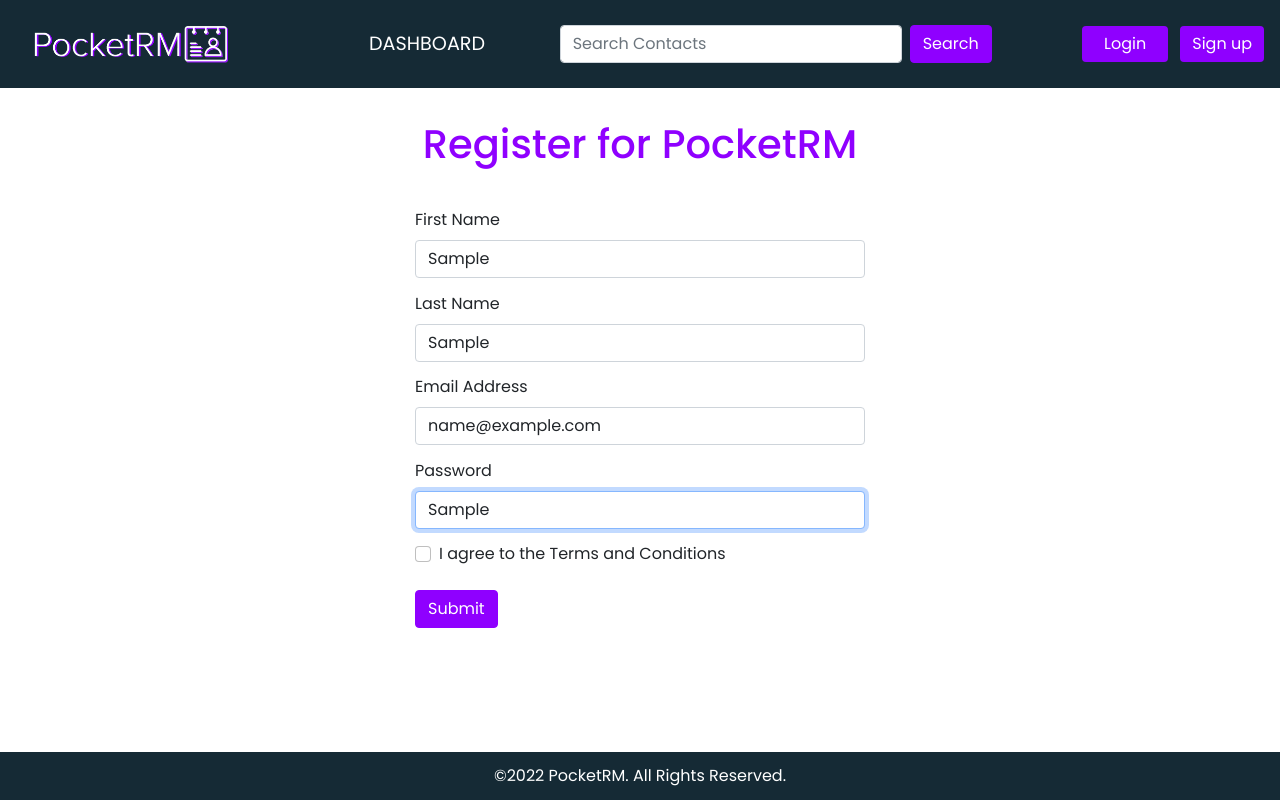
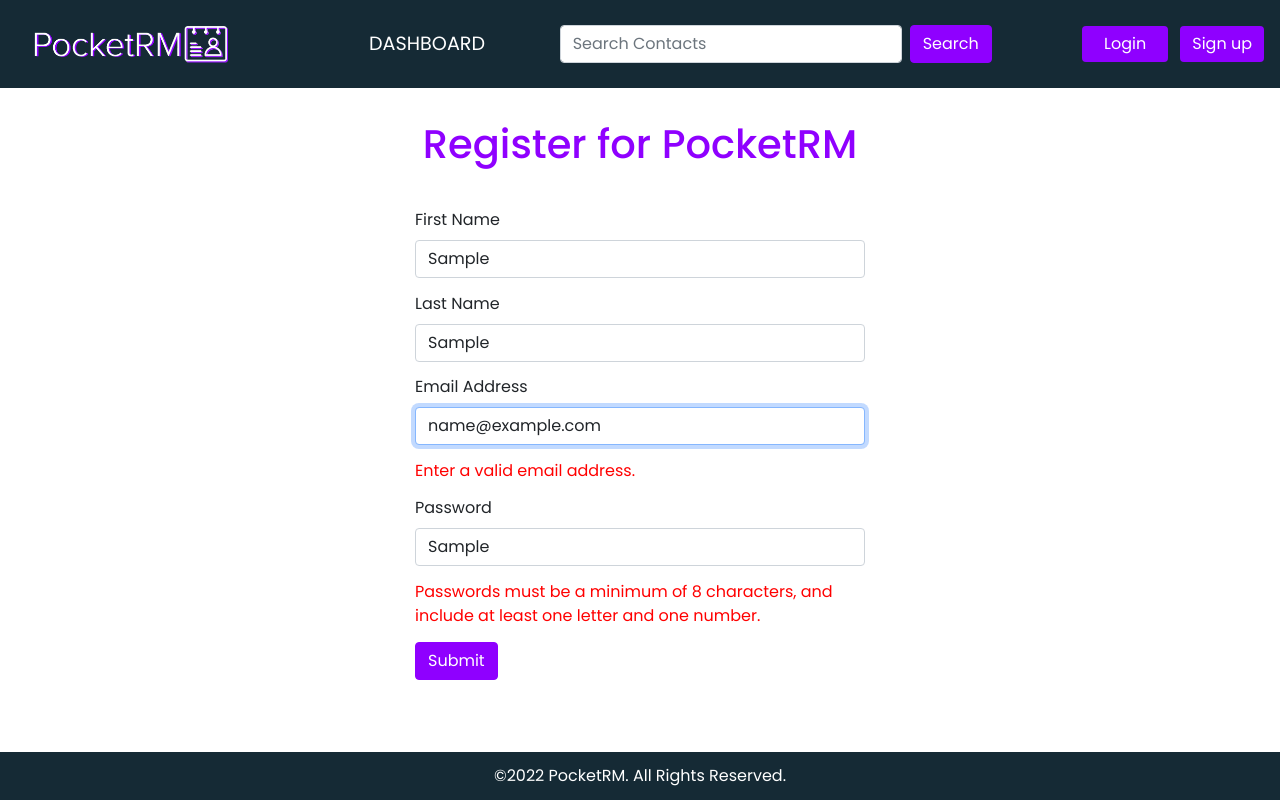
Before and after one commit to lindsayreiner/pocketRM, a React (Create React App) app in the folder client/: page /register in a window 1280 px wide. Both pictures are taken after typing "Sample", "Sample", "name@example.com", "Sample" into the empty fields and a click on the button "Submit". Built offline with nearby package versions, Linux system fonts and the light colour scheme.

Commit message:
Registration page front end completed to include form validation.

```diff
--- a/client/src/components/Register.js
+++ b/client/src/components/Register.js
@@ -3,15 +3,8 @@
 import { useForm, Controller } from "react-hook-form";
 
 
-// eslint-disable-next-line no-useless-escape
-const emailValidation =
-  /^ (([^<>()\[\]\\.,;:\s@"]+(\.[^<>()\[\]\\.,;:\s@"]+)*)|(".+"))@((\[[0-9]{1, 3}\.[0-9]{1, 3}\.[0-9]{1, 3}\.[0-9]{1, 3}\])|(([a-zA-Z\-0-9]+\.)+[a-zA-Z]{2,}))$/;
-
-const passwordValidation =
-  /^(?=.*[A-Za-z])(?=.*\d)(?=.*[@$!%*#?&])[A-Za-z\d@$!%*#?&]{8,}$/;
-
 export default function Register() {
-  const { register, handleSubmit, control, reset, formState: { errors } } = useForm({
+  const { register, handleSubmit, control, formState: { errors } } = useForm({
     defaultValues: {
       firstName: '',
       lastName: '',
@@ -23,9 +16,6 @@
   const onSubmit = (data) => {
     console.log(data);
   };
-
-
-
 
   return (
     <>
@@ -41,53 +31,59 @@
             <Controller
               name="firstName"
               control={control}
-              render={({ field }) => <Form.Control {...field} {...register('firstName', { required: true })} />}
+              render={({ field }) => <Form.Control {...field} {...register('firstName', { required: true, pattern: /^[a-z ,.'-]+$/i })} />}
             />
           </Form.Group>
-          {errors.firstName && (
-            <p style={{ color: "red" }}>Please enter your first name.</p>
+          {(errors.firstName && errors.firstName.type === 'required') && (
+            <p style={{ color: "red", marginBottom: "0.85rem" }}>First name field is required.</p>
+          )}
+          {(errors.firstName && errors.firstName.type === 'pattern') && (
+            <p style={{ color: "red", marginBottom: "0.85rem" }}>Fix first name spelling.</p>
           )}
           <Form.Group>
             <Form.Label>Last Name</Form.Label>
             <Controller
               name="lastName"
               control={control}
-              render={({ field }) => <Form.Control {...field} {...register('lastName', { required: true })} />}
+              render={({ field }) => <Form.Control {...field} {...register('lastName', { required: true, pattern: /^[a-z ,.'-]+$/i })} />}
             />
           </Form.Group>
-          {errors.lastName && (
-            <p style={{ color: "red" }}>Please enter your last name.</p>
+          {(errors.lastName && errors.lastName.type === 'required') && (
+            <p style={{ color: "red", marginBottom: "0.85rem" }}>Last name field is required.</p>
+          )}
+          {(errors.lastName && errors.lastName.type === 'pattern') && (
+            <p style={{ color: "red", marginBottom: "0.85rem" }}>Fix last name spelling.</p>
           )}
           <Form.Group>
             <Form.Label>Email Address</Form.Label>
             <Controller
               name="email"
               control={control}
-              render={({ field }) => <Form.Control {...field} {...register('email', { required: true })} />}
+              // eslint-disable-next-line no-useless-escape
+              render={({ field }) => <Form.Control {...field} {...register('email', { required: true, pattern: /^ (([^<>()\[\]\\.,;:\s@"]+(\.[^<>()\[\]\\.,;:\s@"]+)*)|(".+"))@((\[[0-9]{1, 3}\.[0-9]{1, 3}\.[0-9]{1, 3}\.[0-9]{1, 3}\])|(([a-zA-Z\-0-9]+\.)+[a-zA-Z]{2,}))$/ })} />}
             />
           </Form.Group>
-          {errors.email && <p style={{ color: "red" }}>Invalid email.</p>}
+          {(errors.email && errors.email.type === 'required') && (
+            <p style={{ color: "red", marginBottom: "0.85rem" }}>Email field is required.</p>
+          )}
+          {(errors.email && errors.email.type === 'pattern') && (
+            <p style={{ color: "red", marginBottom: "0.85rem" }}>Enter a valid email address.</p>
+          )}
           <Form.Group>
             <Form.Label>Password</Form.Label>
             <Controller
               name="password"
               control={control}
-              render={({ field }) => <Form.Control {...field} {...register('password', { required: true, minLength: 8 })} />}
+              render={({ field }) => <Form.Control {...field} {...register('password', { required: true, pattern: /^(?=.*[A-Za-z])(?=.*\d)[A-Za-z\d]{8,}$/ })} />}
             />
           </Form.Group>
           {(errors.password && errors.password.type === 'required') && (
-            <p style={{ color: "red" }}>Password field is required.</p>
+            <p style={{ color: "red", marginBottom: "0.85rem" }}>Password field is required.</p>
           )}
-          {(errors.password && errors.password.type === 'maxLength') && (
-            <p style={{ color: "red" }}>Minimum password length is 7.</p>
+          {(errors.password && errors.password.type === 'pattern') && (
+            <p style={{ color: "red", marginBottom: "0.85rem" }}>Passwords must be a minimum of 8 characters, and include at least one letter and one number.</p>
           )}
-          <Form.Group>
-            <Form.Check
-              type="checkbox"
-              label="I agree to the Terms and Conditions"
-            />
-          </Form.Group>
-          <Button type="submit" color="violet">
+          <Button type="submit">
             Submit
           </Button>
         </Form>
```
